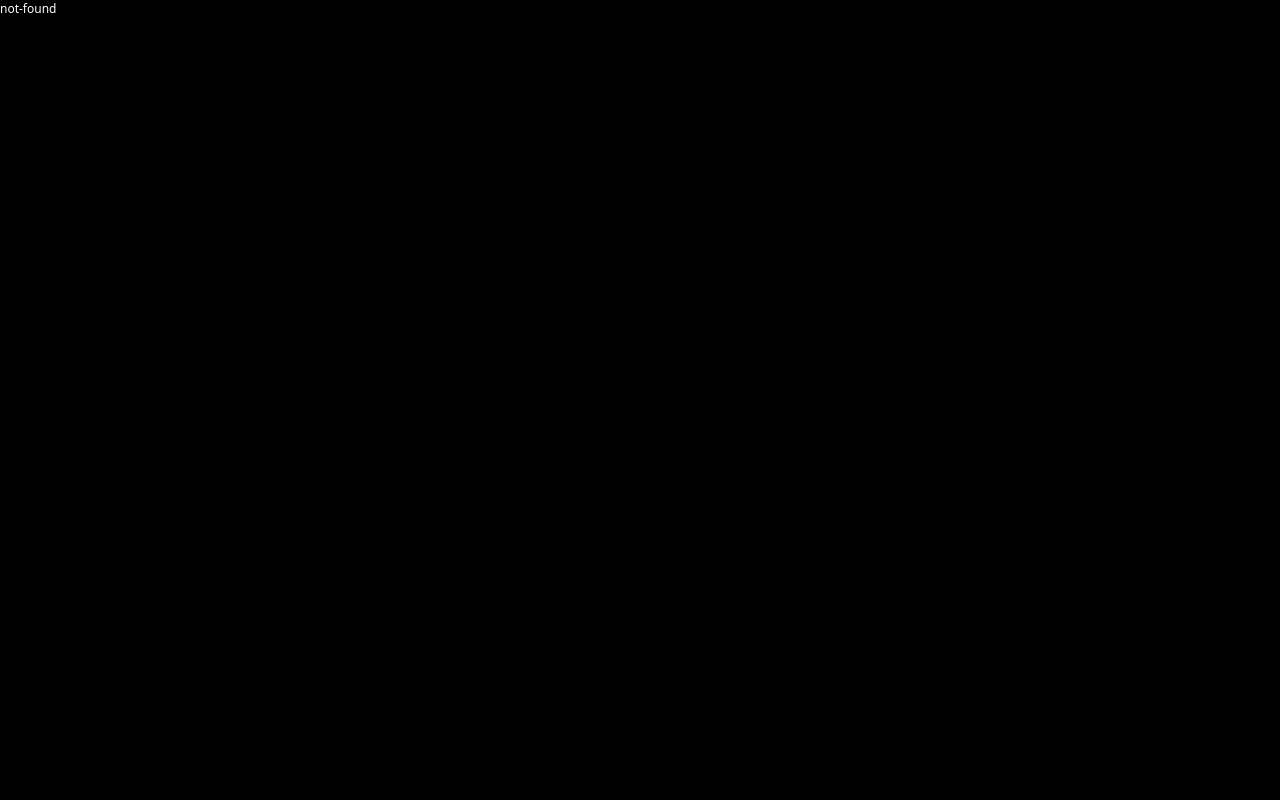
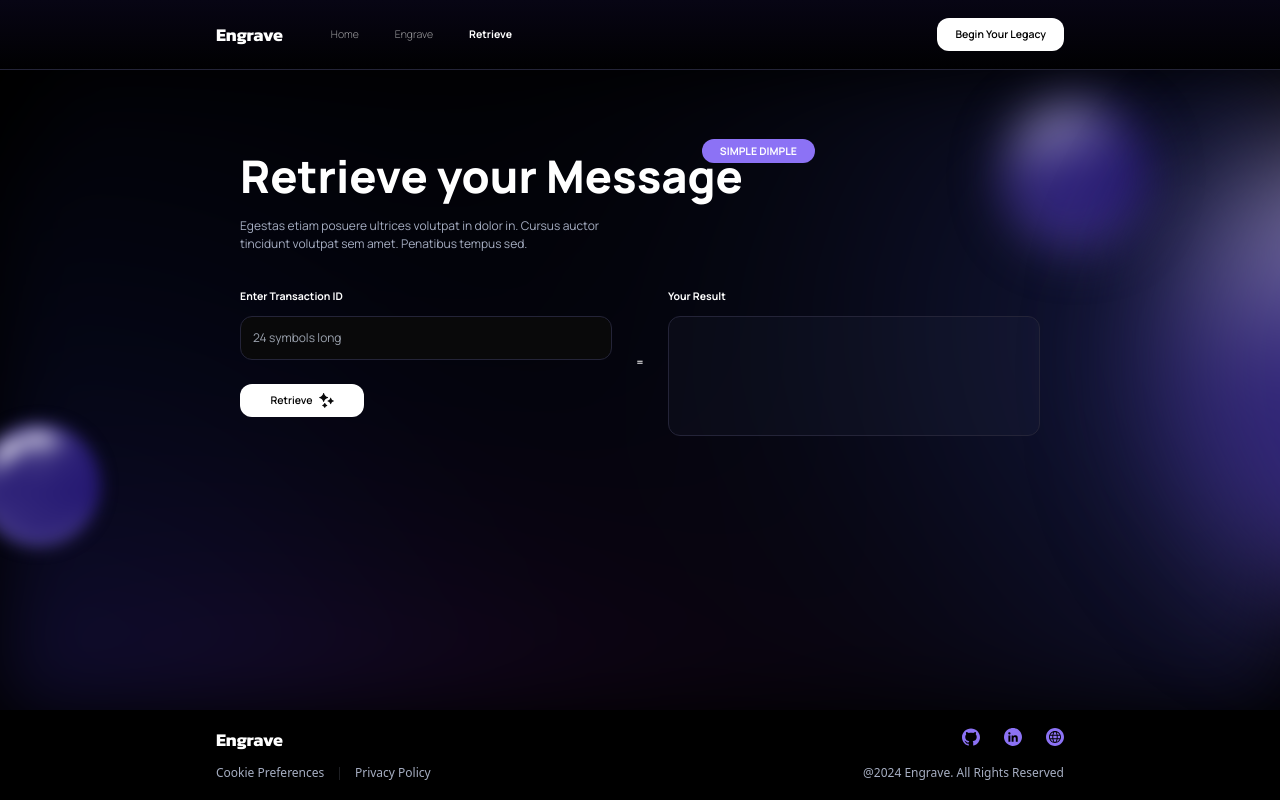
Before and after one commit to andrzejSulkowski/eternal-ink-frontend, a Next.js app: page /retrieve in a window 1280 px wide. Before the commit this address had no page. Built offline with nearby package versions, Linux system fonts and the light colour scheme; what tailwindcss-animation-delay would draw is missing.

Commit message:
prep. retrieve page

```diff
--- /dev/null
+++ b/src/app/(app-pages)/retrieve/page.tsx
@@ -0,0 +1,66 @@
+"use client";
+import Button from "@/components/1.atoms/Button/Button";
+import Label from "@/components/1.atoms/Tag/Tag";
+import ThreeStars from "@/components/Svgs/ThreeStars";
+import Background from "@/components/Svgs/bg/1/Background";
+import { classNames } from "@/utils/className";
+import RetrievedMessage from "@/components/2.molecules/RetrievedMessage/RetrievedMessage";
+import { useState } from "react";
+import { TxStatus } from "@/models";
+import Input from "@/components/1.atoms/Input/Input";
+
+function RetrievePage() {
+  const [status, setStatus] = useState<TxStatus | undefined>();
+  const [message, setMessage] = useState<string | undefined>();
+  const [txId, setTxId] = useState<string | undefined>();
+
+  function retrieve() {}
+
+  return (
+    <>
+      <Background className="!w-full !h-full !absolute top-0 left-0 overflow-hidden !-z-10" />
+      <div className={classNames("xl:px-80 lg:px-56 px-10 pt-28 font-manrope")}>
+        <div>
+          <div className="inline-block font-extrabold text-6xl mb-6 relative">
+            <h3 className="z-10">Retrieve your Message</h3>
+            <Label className="absolute -top-5 -right-24 w-auto h-8 text-sm -z-10">
+              Simple Dimple
+            </Label>
+          </div>
+          <span className="text-ei-primary-faded block mb-12 w-1/2">
+            Egestas etiam posuere ultrices volutpat in dolor in. Cursus auctor
+            tincidunt volutpat sem amet. Penatibus tempus sed.
+          </span>
+        </div>
+        <div className="grid grid-cols-[1fr_auto_1fr] grid-rows-2 gap-8 font-manrope">
+          {/* Cols1 */}
+          <div data-col1 className="w-full">
+            <span className="font-bold text-sm block mb-4">
+              Enter Transaction ID
+            </span>
+            <Input
+              className="!bg-[#09090A]"
+              placeholder="24 symbols long"
+              value={txId}
+              onChange={(e) => setTxId(e.target.value)}
+            />
+            <Button className={`!w-1/3 mt-8 !justify-center`} onClick={retrieve}>
+              Retrieve
+              <ThreeStars className="max-w-5 ml-2" />
+            </Button>
+          </div>
+          {/* Col2 */}
+          <div className="w-full h-full flex justify-center items-center">
+            <div className="font-bold text-sm block"> = </div>
+          </div>
+          {/* Col3 */}
+          <div className="w-full max-w-full">
+            <span className="font-bold text-sm block mb-4">Your Result</span>
+            <RetrievedMessage status={status} message={message} txId={txId} />
+          </div>
+        </div>
+      </div>
+    </>
+  );
+}
+export default RetrievePage;
--- a/src/components/2.molecules/RetrievedMessage/RetrievedMessage.tsx
+++ b/src/components/2.molecules/RetrievedMessage/RetrievedMessage.tsx
@@ -1,16 +1,16 @@
-import React, { useMemo } from "react";
+import React, { useMemo, useState } from "react";
 import type { EIProps } from "@/types";
 import { classNames } from "@/utils/className";
 import {
-  Status,
   TxId,
   getStatusColor,
   trim,
   displayStatus,
 } from "@/libs/transaction";
+import { TxStatus } from "@/models";
 
 interface Props extends EIProps {
-  status?: Status;
+  status?: TxStatus;
   message?: string;
   txId?: TxId;
 }
@@ -20,7 +20,23 @@ function RetrievedMessage({ className, status, message, txId }: Props) {
     return status !== undefined && txId !== undefined;
   }, [status, txId]);
 
-  console.log("isCmpRdy", isCmpRdy)
+  const dStatus = useMemo<ReturnType<typeof displayStatus>>(() => {
+    if (status !== undefined) {
+      return displayStatus(status);
+    }else {
+      return "Unknown"
+    }
+  }, [status])
+
+  const bodyMessage = useMemo(() => {
+      if (dStatus === "Finalized"){
+        return "Engraved Message: "
+      }else{
+        return "Engraving Message: "
+      }
+  }, [dStatus])
+
+
   return (
     <div
       className={classNames(
@@ -35,7 +51,7 @@ function RetrievedMessage({ className, status, message, txId }: Props) {
             <div>
               <span className="text-ei-primary-faded mr-4">Status:</span>
               <span className={classNames(getStatusColor(status!), "font-bold")}>
-                {displayStatus(status!)}
+                {dStatus}
               </span>
             </div>
             <div>
@@ -45,7 +61,7 @@ function RetrievedMessage({ className, status, message, txId }: Props) {
           </div>
           {/* Body */}
           <div className="flex flex-col pt-8 border-t-ei-primary-dark border border-transparent gap-3">
-            <span className="text-ei-primary-faded">Engraved Message:</span>
+            <span className="text-ei-primary-faded">{bodyMessage}</span>
             <span className="text-white font-extrabold text-xl">{message}</span>
           </div>
         </>
--- a/src/libs/transaction/statusColors.ts
+++ b/src/libs/transaction/statusColors.ts
@@ -1,9 +1,12 @@
-import { Status } from "./index";
+import { TxStatus } from "@/models"
 
-export const statusColors: Record<Status, string> = {
-  "waiting-for-funds": "text-ei-primary-faded",
-  "confirming-funds": "text-ei-warning",
-  engraving: "text-ei-warning",
-  engraved: "text-ei-success",
-  timeout: "text-ei-danger",
+export const statusColors: Record<TxStatus, string> = {
+  [TxStatus.WaitingForFunds]: "text-ei-primary-faded",
+  [TxStatus.ConfirmedFunds]: "text-ei-warning",
+  [TxStatus.ConfirmingFunds]: "text-ei-warning",
+  [TxStatus.Engraving]: "text-ei-warning",
+  [TxStatus.Engraved]: "test-ei-warning",
+  [TxStatus.Finalized]: "text-ei-success",
+  [TxStatus.ExternalUnconfirmed]: "text-ei-primary-faded",
+  [TxStatus.ExternalConfirmed]: "text-ei-success"
 };
--- a/src/libs/transaction/transaction.ts
+++ b/src/libs/transaction/transaction.ts
@@ -1,23 +1,29 @@
-import { Status } from "./types";
+import { TxStatus } from "@/models";
 import { statusColors } from "./statusColors";
 
-const getStatusColor = (status: Status): string => statusColors[status];
+const getStatusColor = (status: TxStatus): string => statusColors[status];
 
 const trim = (address: string) =>
     `${address.slice(0, 9)}...${address.slice(-11)}`;
 
-const displayStatus = (status: Status): string => {
+const displayStatus = (status: TxStatus): 'Waiting for Funds' | 'Processing' | 'Finalized' | 'Unknown' => {
+    console.log("status: ", status);
     switch (status) {
-        case "waiting-for-funds":
+        case TxStatus.WaitingForFunds:
             return "Waiting for Funds";
-        case "confirming-funds":
-            return "Confirming Funds";
-        case "engraving":
+        case TxStatus.ConfirmingFunds:
+        case TxStatus.Engraving:
+        case TxStatus.ExternalUnconfirmed:
+        case TxStatus.ConfirmedFunds:
             return "Processing";
-        case "engraved":
+        case TxStatus.Engraved:
+        case TxStatus.Finalized:
+        case TxStatus.ExternalConfirmed:
+            console.warn("returning Finalized")
             return "Finalized";
-        case "timeout":
-            return "Timeout";
+        default:
+            console.warn("returning Unknown Status with status: ", status);
+            return "Unknown";
     }
 }
 
--- a/src/libs/transaction/types.d.ts
+++ b/src/libs/transaction/types.d.ts
@@ -1,4 +1,3 @@
 // Types
-export type Status = 'waiting-for-funds' | 'confirming-funds' | 'engraving' | 'engraved' | 'timeout'
 export type TxId = string
 export type Address = string
--- a/tailwind.config.ts
+++ b/tailwind.config.ts
@@ -24,6 +24,7 @@ const config: Config = {
         "ei-twilight-blue": "rgb(38, 45, 115)",
         "ei-void": "rgb(9, 9, 10)",
         "ei-danger": "rgb(239, 72, 112)",
+        "ei-warning": "rgb(255, 159, 67)",
         "ei-success": "rgb(41, 189, 80)",
         "ei-black": "rbg(11, 9, 13)",
       },
```
Also changed, not shown: 1 other file (tests, documents, lock files or other folders).
